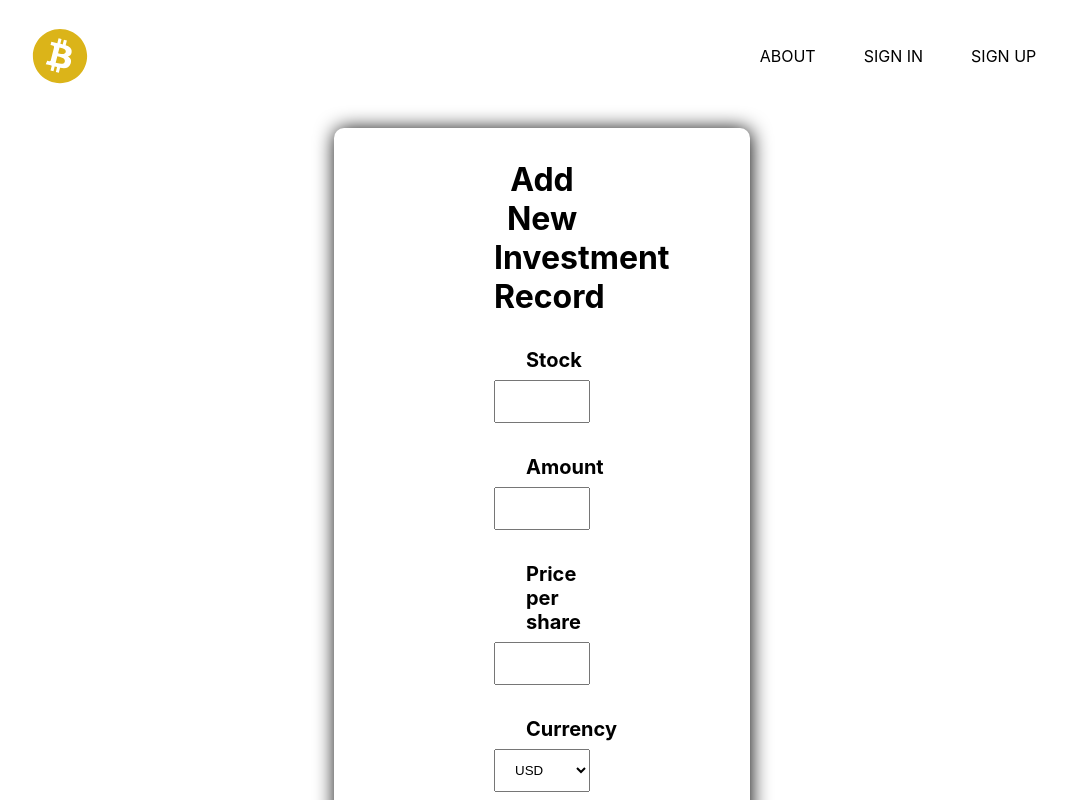
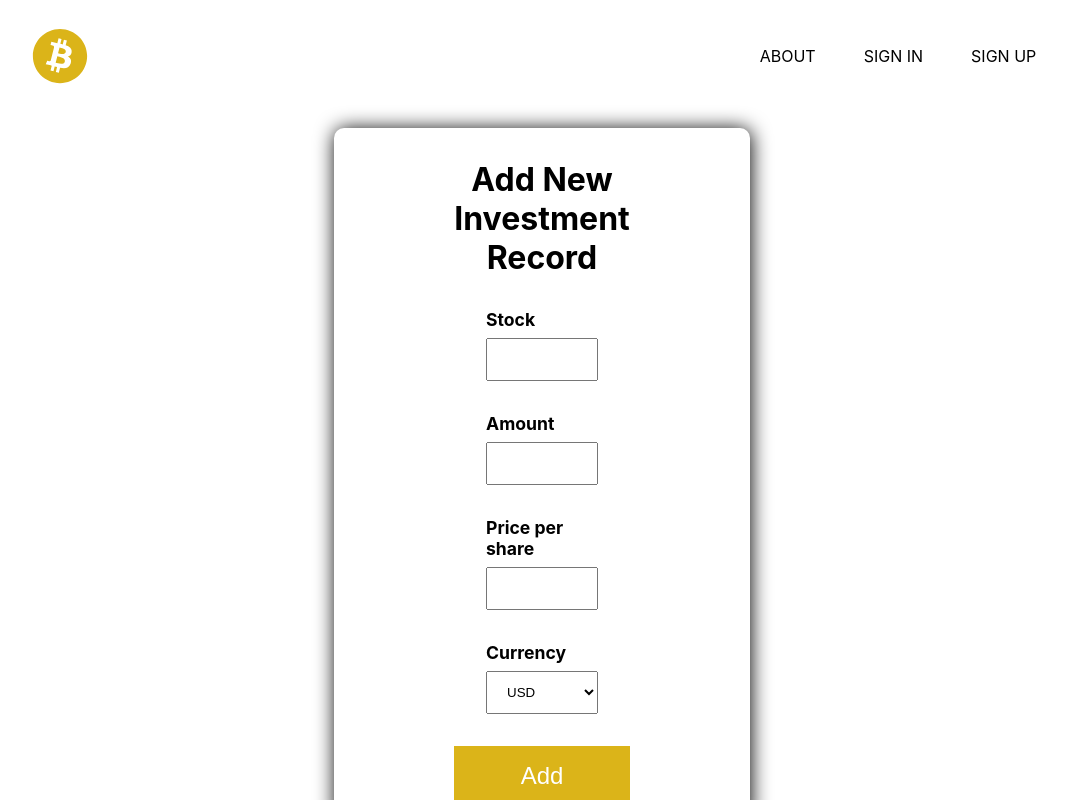
Before and after one commit to StefanAleksandrov/investing-aid, a React (Create React App) app: page /add-record in a window 1280 px wide. Shown: the top 800 px of the page, without its empty margins (98-1165 px from the left). Built offline with nearby package versions, Linux system fonts and the light colour scheme; no server answers.

Commit message:
Stock validation implemented

```diff
--- a/src/components/AddRecord/AddRecord.js
+++ b/src/components/AddRecord/AddRecord.js
@@ -1,5 +1,6 @@
 import { useEffect, useState } from 'react';
 import { addRecord, updateRecord, getOneByID } from '../../services/stockService';
+import validate from '../../validators/stockValidate';
 import './AddRecord.scss';
 
 export default function CreateRecord({
@@ -14,6 +15,10 @@ export default function CreateRecord({
         currency: 'USD',
     });
 
+    const [errorStock, setErrorStock] = useState('');
+    const [errorAmount, setErrorAmount] = useState('');
+    const [errorPrice, setErrorPrice] = useState('');
+
     useEffect(() => {
         if (match.params.id && currentUser) {
             getOneByID(currentUser.uid, match.params.id)
@@ -26,6 +31,16 @@ export default function CreateRecord({
 
         //If no logged in user abort
         if (!currentUser.uid) return history.push('/');
+
+        const stockError = validate.stock(stock.stock);
+        const amountError = validate.amount(stock.amount);
+        const priceError = validate.price(stock.price);
+
+        setErrorStock(stockError);
+        setErrorAmount(amountError);
+        setErrorPrice(priceError);
+
+        if (stockError || amountError || priceError) return;
 
         if (match.params.id) {
             updateRecord(stock, currentUser.uid, match.params.id)
@@ -50,21 +65,32 @@ export default function CreateRecord({
                         : <h1 className="main-heading" >Add New Investment Record</h1>
                 }
 
-                <label htmlFor="stock">Stock</label>
-                <input type="text" id='stock' name='stock' value={stock.stock} onChange={(event) => setStock(oldStock => ({...oldStock, stock: event.target.value }))} />
+                <label className="error-container" >
+                    Stock
+                    <input type="text" name='stock' className={errorStock ? 'error' : ''} value={stock.stock} onChange={(event) => setStock(oldStock => ({...oldStock, stock: event.target.value }))} />
+                    <div className={"error-message " + (errorStock ? '' : 'hide') } >{errorStock}</div>
+                </label>
 
-                <label htmlFor="amount">Amount</label>
-                <input type="number" id='amount' name='amount' value={stock.amount} onChange={(event) => setStock(oldStock => ({...oldStock, amount: event.target.value }))} />
+                <label className="error-container" >
+                    Amount
+                    <input type="number" name='amount' className={errorAmount ? 'error' : ''} value={stock.amount} onChange={(event) => setStock(oldStock => ({...oldStock, amount: event.target.value }))} />
+                    <div className={"error-message " + (errorAmount ? '' : 'hide') } >{errorAmount}</div>
+                </label>
 
-                <label htmlFor="price">Price per share</label>
-                <input type="float" id='price' name='price' value={stock.price} onChange={(event) => setStock(oldStock => ({...oldStock, price: event.target.value }))} />
+                <label className="error-container" >
+                    Price per share
+                    <input type="float" name='price' className={errorPrice ? 'error' : ''} value={stock.price} onChange={(event) => setStock(oldStock => ({...oldStock, price: event.target.value }))} />
+                    <div className={"error-message " + (errorPrice ? '' : 'hide') } >{errorPrice}</div>
+                </label>
 
-                <label htmlFor="currency">Currency</label>
-                <select id='currency' name='currency' value={stock.currency} onChange={(event) => setStock(oldStock => ({...oldStock, currency: event.target.value }))} >
-                    <option value="usd" >USD</option>
-                    <option value="eur" >EUR</option>
-                    <option value="bgn" >BGN</option>
-                </select>
+                <label className="error-container" >
+                    Currency
+                    <select name='currency' value={stock.currency} onChange={(event) => setStock(oldStock => ({...oldStock, currency: event.target.value }))} >
+                        <option value="usd" >USD</option>
+                        <option value="eur" >EUR</option>
+                        <option value="bgn" >BGN</option>
+                    </select>
+                </label>
 
                 {
                     match.params.id
--- a/src/components/AddRecord/AddRecord.scss
+++ b/src/components/AddRecord/AddRecord.scss
@@ -8,8 +8,8 @@
         align-items: flex-start;
         box-shadow: 1px 1px 20px black;
         border-radius: 10px;
-        padding: 1rem 10rem;
-        font-size: 1.25rem;
+        padding: 1rem 7.5rem;
+        font-size: 1.1rem;
 
         .main-heading {
             text-align: center;
@@ -23,7 +23,7 @@
             margin: auto;
             flex-basis: 100%;
             font-weight: bold;
-        }
+            width: 100%;
 
             input,
             select {
@@ -47,3 +47,4 @@
             }
         }
     }
+}
--- a/src/validators/stockValidate.js
+++ b/src/validators/stockValidate.js
@@ -0,0 +1,22 @@
+export default {
+    stock(stock) {
+        if (stock === '') return 'Stock field should not be empty!';
+        if (stock.length < 3) return 'Stock should be 3 symbols or more!'
+
+        return;
+    },
+
+    amount(amount) {
+        if (amount === '') return 'Amount field should not be empty!';
+        if (amount <= 0) return 'Amount should be a positive number!';
+
+        return;
+    },
+
+    price(price) {
+        if (price === '') return 'Price per share field should not be empty!';
+        if (Number(price) === NaN) return 'Price should be a number!';
+
+        return;
+    }
+}
```
Lines whose indentation alone changed are shown as unchanged.
